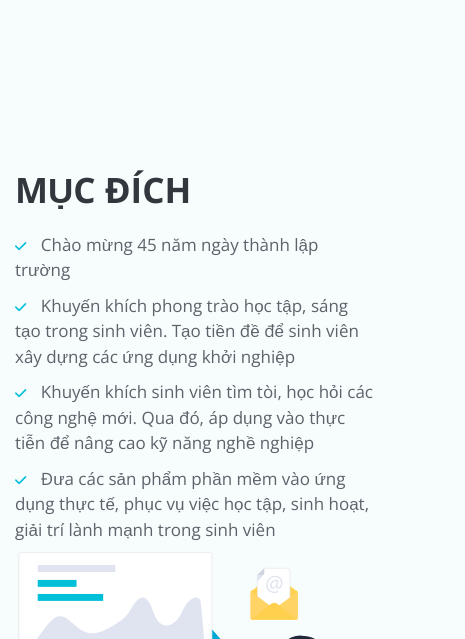
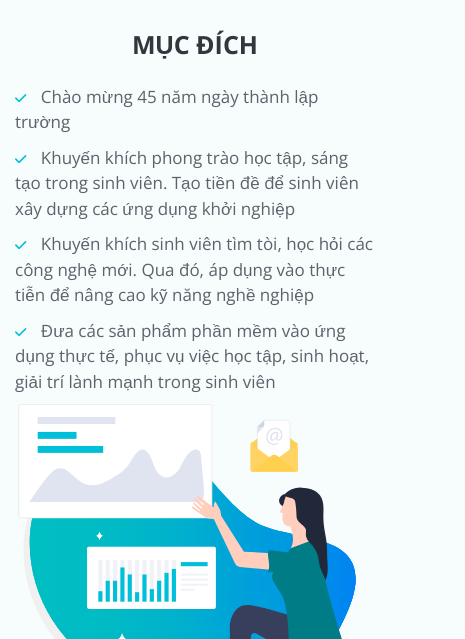
Before and after one commit to JanDongGun/GiaiKhoa, a website: page index.html in a window 390 px wide. Shown: the part 805-1444 px from the top of the page, 465 px wide, since content can reach past the window. Drawn offline with nearby package versions, Linux system fonts and the light colour scheme.

Commit message:
responsive regis section

```diff
--- a/index.html
+++ b/index.html
@@ -313,7 +313,7 @@
       <div id="registration" class="form-1">
         <div class="container">
           <div class="row">
-            <div class="col-lg-6">
+            <div class="col-lg-12 col-xl-6">
               <div class="regis">
                 <div class="text-container">
                   <h2 class="heading-secondary u-mb-s">Hồ sơ dự thi</h2>
@@ -349,7 +349,7 @@
             </div>
 
             <!-- end of col -->
-            <div class="col-lg-6">
+            <div class="col-lg-12 col-xl-6">
               <div class="countdown">
                 <h3 id="countdown">
                   <div class="countdown__span">
--- a/sass/base/_typography.scss
+++ b/sass/base/_typography.scss
@@ -14,6 +14,11 @@
   font-weight: 700;
   color: $color-heading;
   text-transform: uppercase;
+  line-height: 1.2;
+  @include respond(phone) {
+    font-size: 2.5rem;
+    text-align: center;
+  }
 }
 
 .heading-tertiary {
@@ -21,6 +26,9 @@
   font-weight: 700;
   color: $color-heading;
   text-transform: uppercase;
+  @include respond(phone) {
+    font-size: 2rem;
+  }
 }
 
 .blue {
--- a/sass/components/_countdown.scss
+++ b/sass/components/_countdown.scss
@@ -3,6 +3,9 @@
   flex-direction: column;
   align-items: center;
   justify-content: center;
+  @include respond(phone) {
+    margin-top: 3rem;
+  }
 
   &__span {
     width: 120px;
@@ -15,6 +18,15 @@
     align-items: center;
     font-size: 1.7rem;
     text-transform: uppercase;
+    @include respond(phone) {
+      font-size: 1.5rem;
+    }
+
+    @include respond(phone) {
+      width: 70px;
+      height: 70px;
+      border: 1px solid $color-primary;
+    }
 
     span {
       font-size: 3rem;
@@ -23,10 +35,17 @@
       margin-bottom: 1.5rem;
       font-weight: bold;
       font-family: "Abril Fatface", cursive;
+      @include respond(phone) {
+        font-size: 1.5rem;
+        margin-bottom: 1rem;
+      }
     }
 
     &:not(:last-child) {
       margin-right: 2rem;
+      @include respond(phone) {
+        margin-right: 1rem;
+      }
     }
   }
 }
@@ -34,4 +53,7 @@
 #countdown {
   display: flex;
   margin-bottom: 5rem;
+  @include respond(phone) {
+    margin-bottom: 3rem;
+  }
 }
--- a/sass/layout/_awards.scss
+++ b/sass/layout/_awards.scss
@@ -1,5 +1,8 @@
 .awards-section {
   margin-bottom: 17.5rem;
+  @include respond(phone) {
+    margin-bottom: 10rem;
+  }
 }
 .awards-container {
   margin-bottom: 5rem;
--- a/sass/layout/_details.scss
+++ b/sass/layout/_details.scss
@@ -1,6 +1,9 @@
 .details {
   margin-top: 12.5rem;
   margin-bottom: 17.5rem;
+  @include respond(phone) {
+    margin-bottom: 10rem;
+  }
   &__sub {
     width: 60%;
     line-height: 1.5;
@@ -8,6 +11,9 @@
     font-size: 1.7rem;
     margin: 0 auto 7rem auto;
     color: $color-gray-dark;
+    @include respond(phone) {
+      width: 90%;
+    }
   }
 
   &__cards {
--- a/sass/layout/_regis.scss
+++ b/sass/layout/_regis.scss
@@ -1,4 +1,7 @@
 .regis {
+  @include respond(tab-port) {
+    text-align: center;
+  }
   .text-container:not(:last-child) {
     margin-bottom: 5rem;
   }
@@ -23,4 +26,7 @@
 
 #registration {
   margin-bottom: 17.5rem;
+  @include respond(phone) {
+    font-size: 10rem;
+  }
 }
--- a/sass/layout/_roles.scss
+++ b/sass/layout/_roles.scss
@@ -5,6 +5,10 @@
 
   @include respond(tab-port) {
     justify-content: center;
+  }
+
+  @include respond(phone) {
+    margin-bottom: 5rem;
   }
 }
 
--- a/sass/layout/_target.scss
+++ b/sass/layout/_target.scss
@@ -8,7 +8,7 @@
     justify-content: center;
   }
   @include respond(phone) {
-    margin-bottom: 5rem;
+    padding-top: 10rem;
   }
 
   &__content {
--- a/sass/layout/_trusted.scss
+++ b/sass/layout/_trusted.scss
@@ -7,7 +7,7 @@
 
   @include respond(phone) {
     margin-top: 5vh;
-    height: 15vh;
+    height: 1vh;
   }
   height: 25vh;
   &__title {
```
Also changed, not shown: css/style.css, 1 other file.
